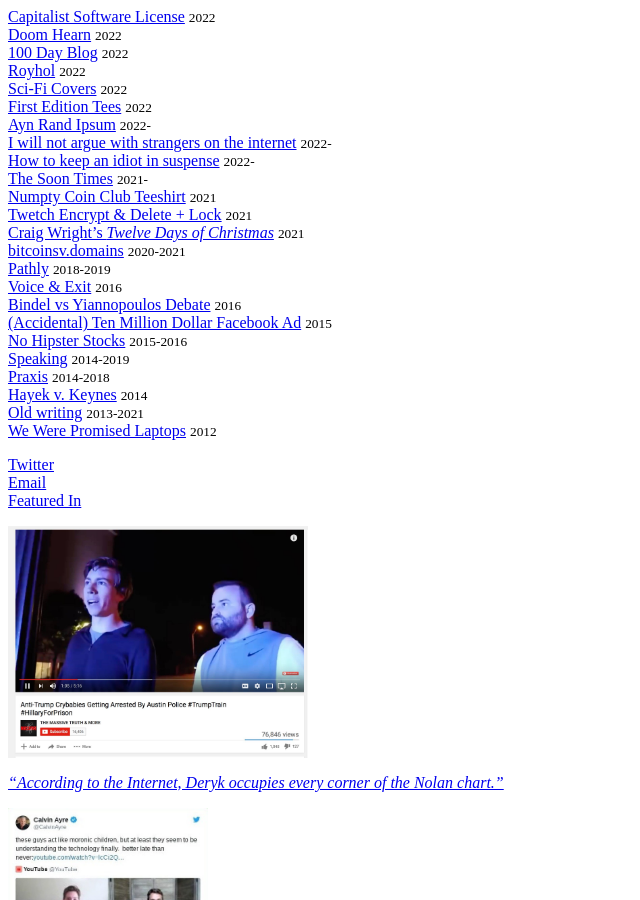
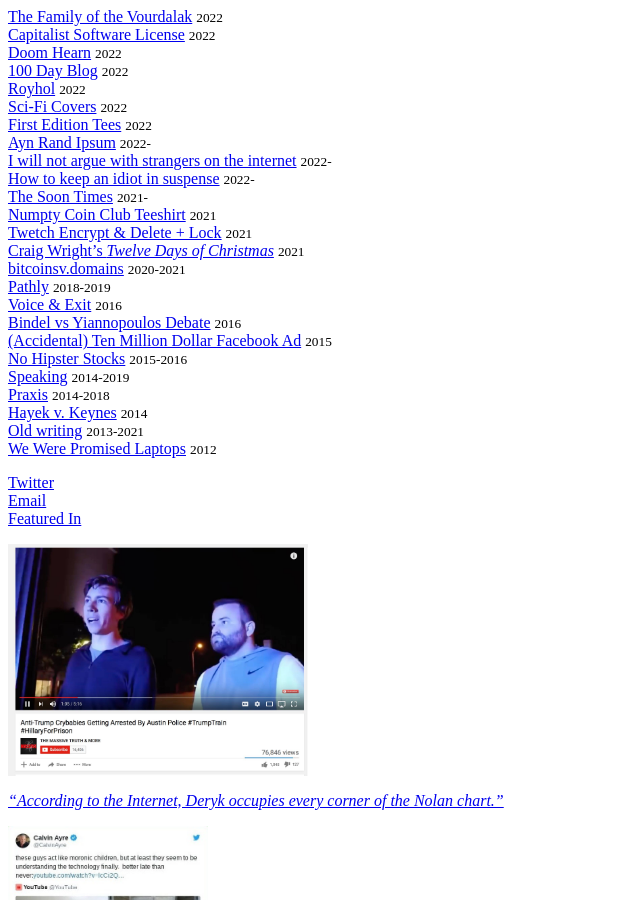
Before and after one commit to dmkgll/dmkgll, a Jekyll site: the page built from index.md, in a window 1280 px wide and 900 px high. Shown: the whole window, without its empty margins (0-640 px from the left). Built offline with Jekyll 4.4.1, drawn with Linux system fonts in a browser that asks for light colours.

Commit message:
Update index.md

```diff
--- a/index.md
+++ b/index.md
@@ -22,6 +22,7 @@
 </style>
 
 <ul>
+<li><a href="/" data="a parody of the silly Anticapitalist Software License">The Family of the Vourdalak</a> <small>2022</small></li>
   <li><a href="/" data="a parody of the silly Anticapitalist Software License">Capitalist Software License</a> <small>2022</small></li>
   <li><a href="/doomhearn" data="a parody of the silly Anticapitalist Software License">Doom Hearn</a> <small>2022</small></li>
   <li><a href="/fet" data="blogging project inspired by Kevin Quirk">100 Day Blog</a> <small>2022</small></li>
```
